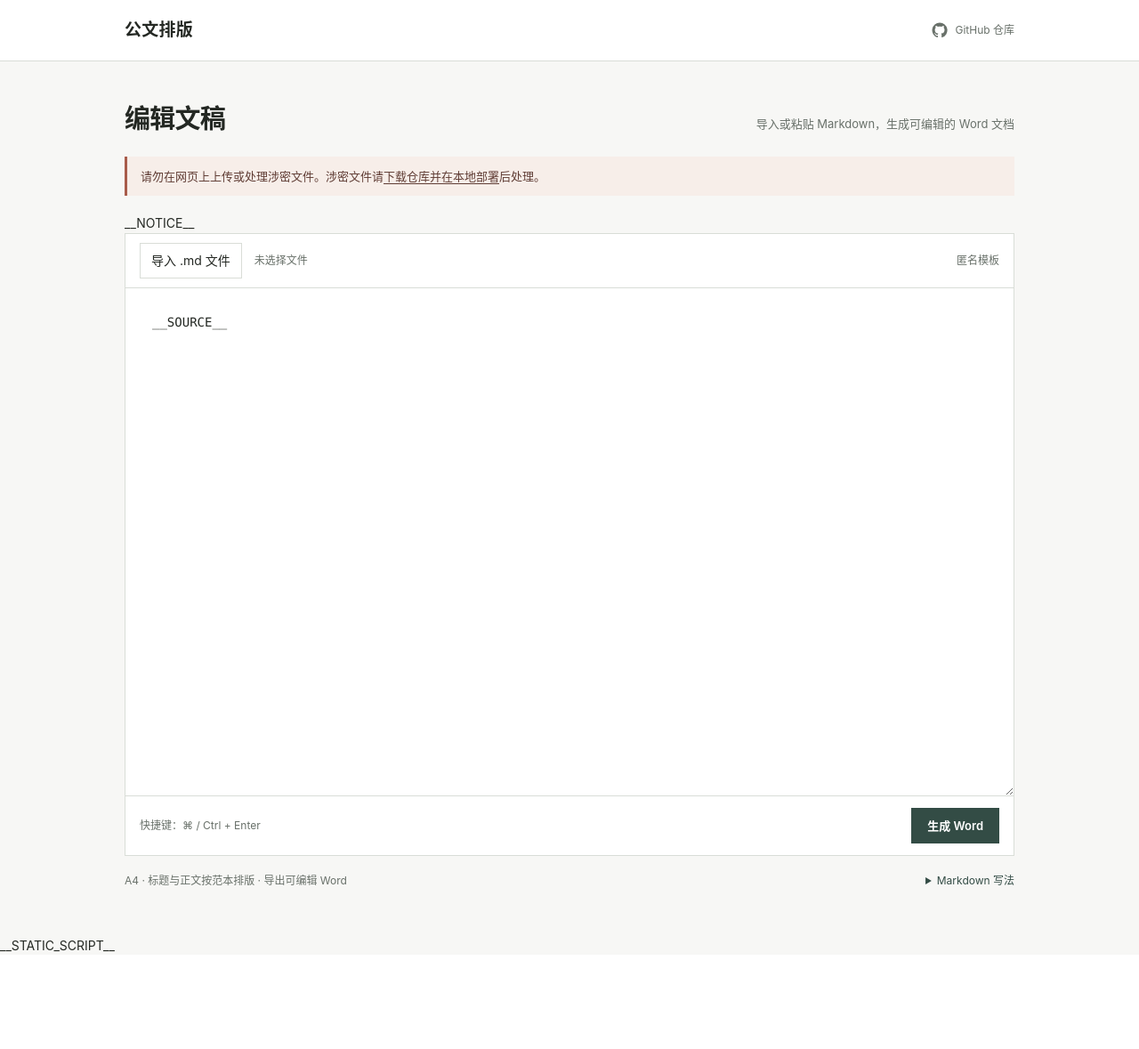
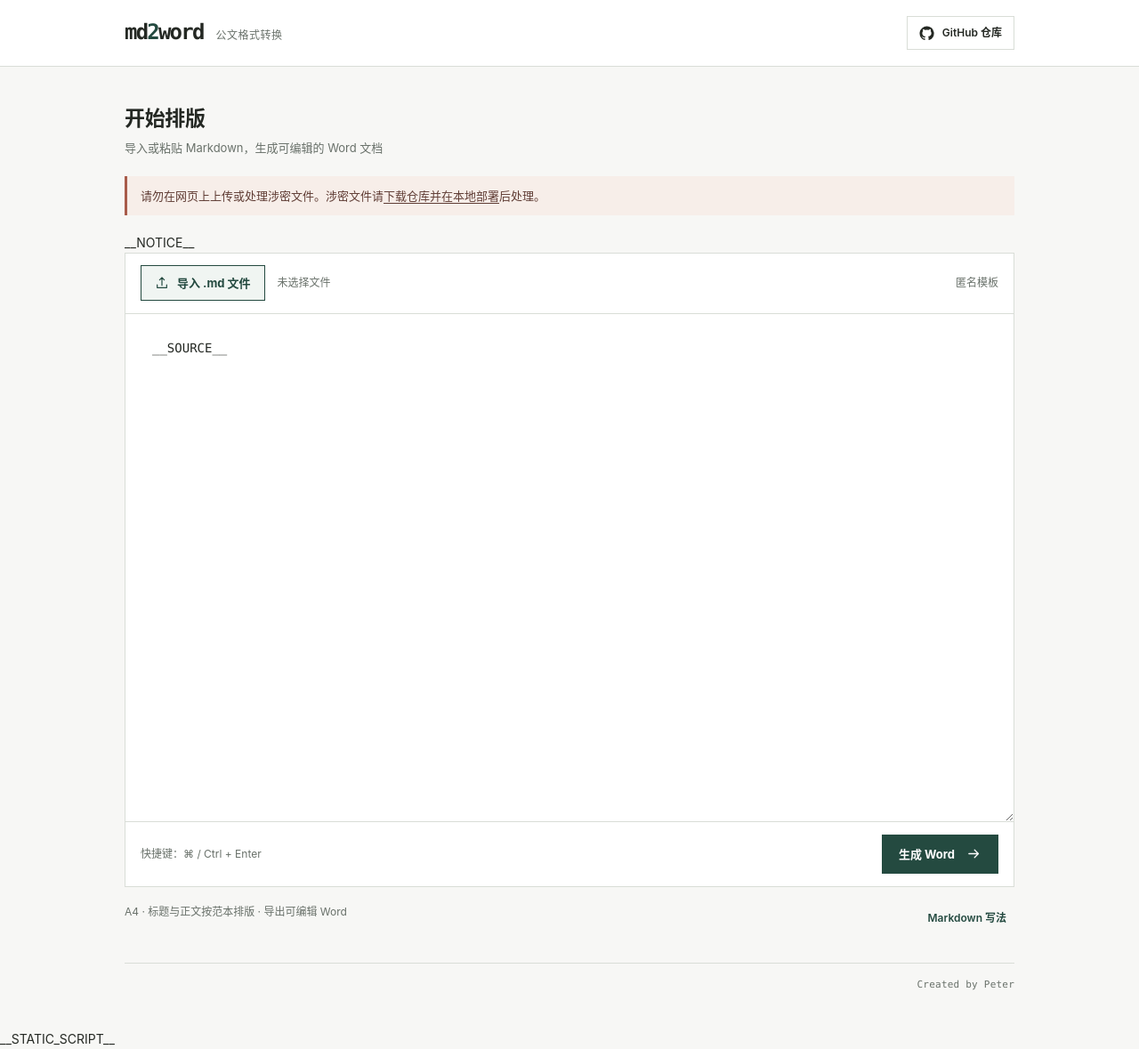
Before and after one commit to SEU-Peter/md2word, a Python web app: template templates/page.html in a window 1280 px wide. Shown: the whole page at 89% size. Before the commit the page ends 1070 px from the top, so only its background shows below. Run offline with Jinja, Linux system fonts and the light colour scheme; the template is opened without the code that fills it, so the values that code supplies are empty.

Commit message:
Refine site hierarchy and action buttons

```diff
--- a/templates/page.html
+++ b/templates/page.html
@@ -3,7 +3,7 @@
 <head>
   <meta charset="utf-8">
   <meta name="viewport" content="width=device-width, initial-scale=1">
-  <title>公文排版</title>
+  <title>md2word — 公文排版</title>
   <style>
     :root {
       color-scheme: light;
@@ -12,8 +12,8 @@
       --text: #242823;
       --muted: #69716a;
       --border: #d9ddd7;
-      --accent: #334c45;
-      --accent-hover: #253a33;
+      --accent: #244a40;
+      --accent-hover: #173a31;
     }
     * { box-sizing: border-box; }
     body {
@@ -26,22 +26,26 @@
     button, textarea { font: inherit; }
     .shell { width: min(100% - 48px, 1000px); margin: 0 auto; }
     .masthead { border-bottom: 1px solid var(--border); background: var(--surface); }
-    .masthead-inner { min-height: 68px; display: flex; align-items: center; justify-content: space-between; gap: 24px; }
-    .brand { font-size: 19px; font-weight: 650; letter-spacing: .015em; }
-    .github { display: inline-flex; align-items: center; gap: 8px; color: var(--muted); font-size: 12px; text-decoration: none; white-space: nowrap; }
-    .github:hover { color: var(--accent); }
-    .github svg { width: 18px; height: 18px; fill: currentColor; }
-    main { padding-top: 47px; padding-bottom: 52px; }
-    .page-heading { display: flex; justify-content: space-between; gap: 32px; align-items: baseline; margin-bottom: 24px; }
-    h1 { margin: 0; font-size: 29px; line-height: 1.25; font-weight: 620; letter-spacing: -.025em; }
+    .masthead-inner { min-height: 74px; display: flex; align-items: center; justify-content: space-between; gap: 24px; }
+    .brand { display: inline-flex; align-items: baseline; gap: 14px; }
+    .brand-name { color: var(--text); font: 700 24px/1 ui-monospace, SFMono-Regular, Menlo, Monaco, Consolas, monospace; letter-spacing: -.075em; }
+    .brand-name span { color: var(--accent); }
+    .brand-description { color: var(--muted); font-size: 12px; letter-spacing: .04em; }
+    .github { display: inline-flex; align-items: center; justify-content: center; gap: 9px; min-height: 38px; padding: 0 13px; border: 1px solid var(--border); color: var(--text); background: var(--surface); font-size: 12px; font-weight: 600; text-decoration: none; white-space: nowrap; transition: border-color .15s, background .15s, transform .15s; }
+    .github:hover { border-color: var(--accent); background: #f0f5f2; transform: translateY(-1px); }
+    .github svg { width: 17px; height: 17px; fill: currentColor; }
+    main { padding-top: 44px; padding-bottom: 42px; }
+    .page-heading { margin-bottom: 22px; }
+    h1 { margin: 0 0 7px; font-size: 23px; line-height: 1.3; font-weight: 650; letter-spacing: -.015em; }
     .subtitle { margin: 0; color: var(--muted); font-size: 13px; }
     .notice { padding: 11px 14px; margin: 0 0 16px; color: #7b352e; border: 1px solid #e4c8c3; background: #fff9f7; }
     .safety { padding: 12px 15px; margin: 0 0 20px; border-left: 3px solid #a85c4b; background: #f7eee9; color: #603d35; font-size: 13px; }
     .safety a { color: inherit; text-underline-offset: 3px; }
     .workspace { border: 1px solid var(--border); background: var(--surface); }
-    .toolbar { min-height: 60px; display: flex; align-items: center; gap: 14px; padding: 10px 16px; border-bottom: 1px solid var(--border); }
-    .import { position: relative; display: inline-flex; align-items: center; gap: 8px; padding: 8px 12px; border: 1px solid var(--border); background: var(--surface); color: var(--text); cursor: pointer; white-space: nowrap; }
-    .import:hover { background: var(--background); }
+    .toolbar { min-height: 68px; display: flex; align-items: center; gap: 14px; padding: 11px 17px; border-bottom: 1px solid var(--border); }
+    .import { position: relative; display: inline-flex; align-items: center; gap: 9px; min-height: 40px; padding: 0 15px; border: 1px solid var(--accent); background: #f0f5f2; color: var(--accent); font-size: 13px; font-weight: 650; cursor: pointer; white-space: nowrap; transition: background .15s, transform .15s; }
+    .import:hover { background: #e3eee8; transform: translateY(-1px); }
+    .import svg { width: 16px; height: 16px; stroke: currentColor; stroke-width: 1.8; fill: none; }
     .import input { position: absolute; opacity: 0; width: 1px; height: 1px; pointer-events: none; }
     .filename { color: var(--muted); overflow: hidden; text-overflow: ellipsis; white-space: nowrap; font-size: 12px; }
     .state { margin-left: auto; color: var(--muted); font-size: 12px; white-space: nowrap; }
@@ -60,28 +64,32 @@
       tab-size: 2;
     }
     textarea:focus { box-shadow: inset 2px 0 0 var(--accent); }
-    .actionbar { display: flex; align-items: center; justify-content: space-between; gap: 16px; padding: 13px 16px; border-top: 1px solid var(--border); }
+    .actionbar { display: flex; align-items: center; justify-content: space-between; gap: 16px; padding: 14px 17px; border-top: 1px solid var(--border); }
     .shortcut { color: var(--muted); font-size: 12px; }
-    .primary { border: 1px solid var(--accent); background: var(--accent); color: white; padding: 9px 17px; font-size: 13px; font-weight: 600; cursor: pointer; }
-    .primary:hover { background: var(--accent-hover); }
+    .primary { display: inline-flex; align-items: center; justify-content: center; gap: 13px; min-height: 44px; border: 1px solid var(--accent); background: var(--accent); color: white; padding: 0 18px; font-size: 13px; font-weight: 650; cursor: pointer; transition: background .15s, transform .15s, box-shadow .15s; }
+    .primary:hover { background: var(--accent-hover); transform: translateY(-1px); box-shadow: 0 4px 12px #244a4026; }
+    .primary:disabled { opacity: .65; cursor: wait; transform: none; }
+    .primary svg { width: 17px; height: 17px; stroke: currentColor; stroke-width: 1.8; fill: none; }
     .primary:focus-visible, .import:focus-within, summary:focus-visible, .github:focus-visible { outline: 2px solid var(--accent); outline-offset: 3px; }
     .below { display: flex; justify-content: space-between; align-items: start; gap: 32px; margin-top: 19px; color: var(--muted); font-size: 12px; }
     .format-line { margin: 0; }
     details { flex-shrink: 0; }
-    summary { cursor: pointer; color: var(--accent); }
+    summary { display: inline-flex; align-items: center; min-height: 32px; padding: 0 9px; cursor: pointer; color: var(--accent); font-weight: 600; }
+    summary:hover { background: #e8eee9; }
+    .credit { margin: 34px 0 0; padding-top: 16px; border-top: 1px solid var(--border); color: var(--muted); font: 11px/1.5 ui-monospace, SFMono-Regular, Menlo, Monaco, Consolas, monospace; letter-spacing: .02em; text-align: right; }
     pre { margin: 10px 0 0; padding: 14px; border: 1px solid var(--border); background: var(--surface); color: var(--text); font: 12px/1.6 ui-monospace, SFMono-Regular, Menlo, monospace; white-space: pre-wrap; }
     @media (max-width: 720px) {
       .shell { width: min(100% - 28px, 1000px); }
       main { padding-top: 30px; }
-      .page-heading { display: block; }
-      h1 { font-size: 25px; }
-      .subtitle { margin-top: 7px; }
+      h1 { font-size: 21px; }
       textarea { min-height: 430px; padding: 19px; }
       .below { display: block; }
       details { margin-top: 12px; }
     }
     @media (max-width: 460px) {
       .github span { display: none; }
+      .github { width: 40px; padding: 0; }
+      .brand-description { display: none; }
       .state { display: none; }
       .actionbar { align-items: stretch; flex-direction: column; }
       .primary { width: 100%; }
@@ -91,27 +99,27 @@
 <body>
   <header class="masthead">
     <div class="shell masthead-inner">
-      <div class="brand">公文排版</div>
+      <div class="brand"><span class="brand-name">md<span>2</span>word</span><span class="brand-description">公文格式转换</span></div>
       <a class="github" href="https://github.com/SEU-Peter/md2word" target="_blank" rel="noopener noreferrer" aria-label="打开 GitHub 仓库"><svg viewBox="0 0 24 24" aria-hidden="true"><path d="M12 .7a11.3 11.3 0 0 0-3.57 22.02c.56.1.77-.24.77-.54v-2.1c-3.13.68-3.79-1.33-3.79-1.33-.51-1.3-1.25-1.64-1.25-1.64-1.02-.7.08-.68.08-.68 1.13.08 1.72 1.16 1.72 1.16 1.01 1.72 2.65 1.22 3.3.93.1-.73.4-1.23.72-1.51-2.5-.28-5.13-1.25-5.13-5.59 0-1.23.44-2.24 1.16-3.03-.12-.28-.5-1.43.11-2.98 0 0 .95-.3 3.11 1.16a10.7 10.7 0 0 1 5.66 0c2.16-1.46 3.1-1.16 3.1-1.16.62 1.55.24 2.7.12 2.98.72.79 1.16 1.8 1.16 3.03 0 4.35-2.63 5.3-5.14 5.58.4.35.77 1.04.77 2.1v3.1c0 .3.2.65.78.54A11.3 11.3 0 0 0 12 .7Z"/></svg><span>GitHub 仓库</span></a>
     </div>
   </header>
   <main class="shell">
     <div class="page-heading">
-      <h1>编辑文稿</h1>
+      <h1>开始排版</h1>
       <p class="subtitle">导入或粘贴 Markdown，生成可编辑的 Word 文档</p>
     </div>
     <p class="safety">请勿在网页上上传或处理涉密文件。涉密文件请<a href="https://github.com/SEU-Peter/md2word#本地使用" target="_blank" rel="noopener noreferrer">下载仓库并在本地部署</a>后处理。</p>
     __NOTICE__
     <form class="workspace" method="post" action="/generate">
       <div class="toolbar">
-        <label class="import">导入 .md 文件<input id="file" type="file" accept=".md,.markdown,text/markdown,text/plain"></label>
+        <label class="import"><svg viewBox="0 0 24 24" aria-hidden="true"><path d="M12 16V3m0 0 4 4m-4-4L8 7M4 15v5h16v-5" stroke-linecap="round" stroke-linejoin="round"/></svg>导入 .md 文件<input id="file" type="file" accept=".md,.markdown,text/markdown,text/plain"></label>
         <span class="filename" id="filename">未选择文件</span>
         <span class="state" id="state">匿名模板</span>
       </div>
       <textarea id="markdown" name="markdown" aria-label="Markdown 内容" spellcheck="false">__SOURCE__</textarea>
       <div class="actionbar">
         <span class="shortcut">快捷键：⌘ / Ctrl + Enter</span>
-        <button class="primary" type="submit">生成 Word</button>
+        <button class="primary" type="submit">生成 Word <svg viewBox="0 0 24 24" aria-hidden="true"><path d="M4 12h15m0 0-6-6m6 6-6 6" stroke-linecap="round" stroke-linejoin="round"/></svg></button>
       </div>
     </form>
     <div class="below">
@@ -130,6 +138,7 @@
 日期：〔日期〕</pre>
       </details>
     </div>
+    <p class="credit">Created by Peter</p>
   </main>
   <script>
     const input = document.getElementById('file');
```
